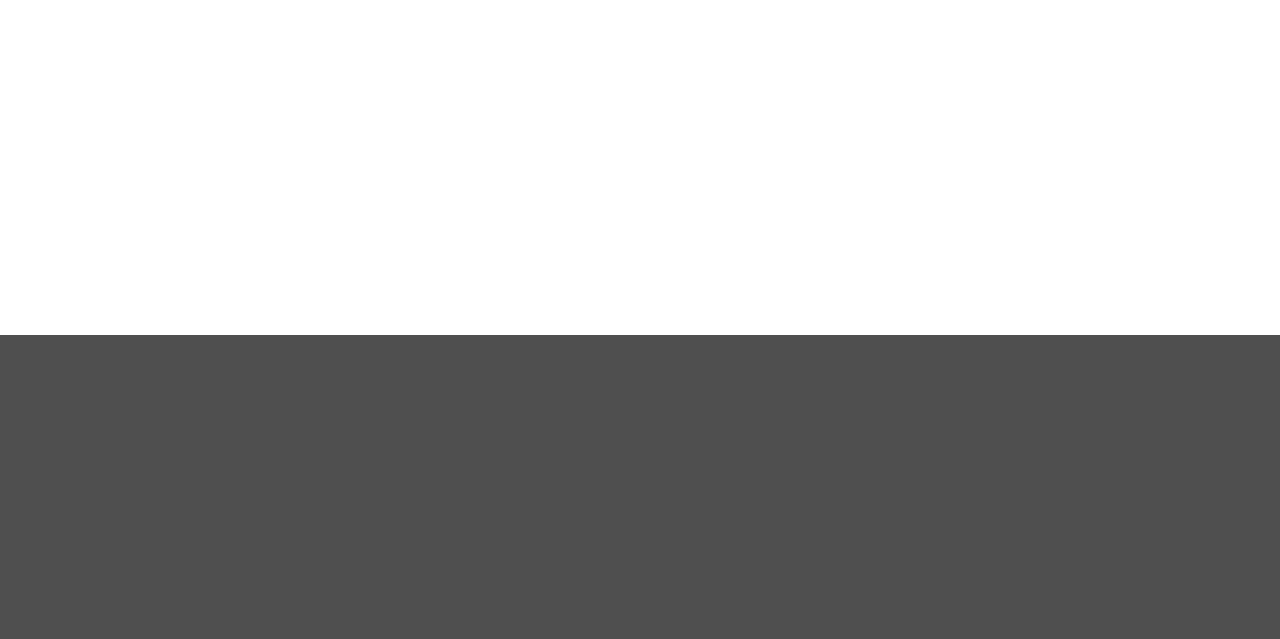
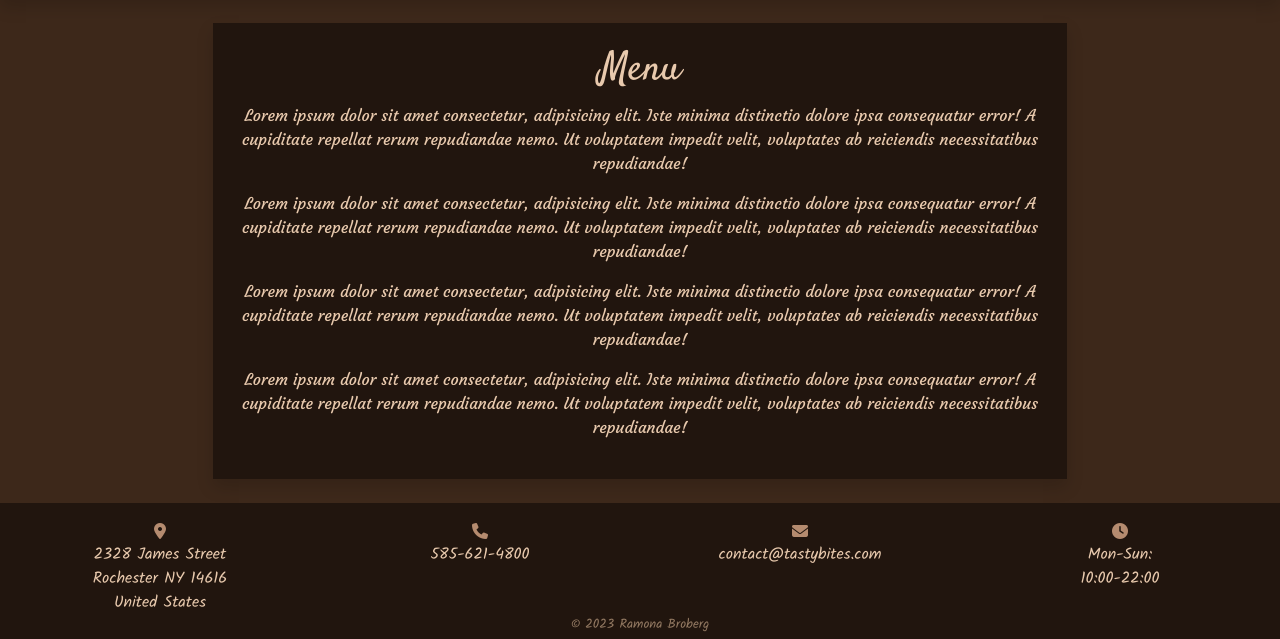
Before and after one commit to ramonabroberg/tasty-bites, a Django app: page / in a window 1280 px wide. Shown: the part 465-1104 px from the top of the page. Before the commit the page ends 800 px from the top, so only its background shows below. Run offline with Django 3.2, Linux system fonts and the light colour scheme; some libraries are stand-ins or nearby versions.

Commit message:
Add menu, footer and css to base.html

```diff
--- a/static/css/style.css
+++ b/static/css/style.css
@@ -1,14 +1,22 @@
-.center {
-    text-align: center;
+body {
+    background-color: #3d281a;
+}
+
+.text-shadow {
+    text-shadow: 2px 2px 4px #080808;
 }
 
 .navbar-bg {
-    background-color: darkorange;
+    background-color: #21150e;
 }
 
 .navbar-brand {
-    font-family: Satisfy;
+    font-family: Satisfy, sans-serif;
     font-size: 25px;
+}
+
+.navbar-nav li {
+    font-family: Courgette, sans-serif;
 }
 
 .image-container {
@@ -23,13 +31,53 @@
     height: 100%;
     object-fit: cover;
     filter: brightness(0.5);
+    padding: 0;
 }
 
-.title {
-    font-family: Satisfy;
+h1, h2, h3 {
+    font-family: Satisfy, sans-serif;
 }
 
 .title h1 {
     font-size: 100px;
     margin: 0;
 }
+
+.title h1, h3 {
+    color: #fff3e8;
+}
+
+.book-btn {
+    background-color: #e8c9ad;
+    color: #3d281a;
+    border: 2px solid #3d281a;
+    font-family: 'Satisfy';
+    font-size: 25px;
+    padding: 4px 12px 0 12px;
+}
+
+.menu {
+    color: #e8c9ad;
+    background-color: #21150e;
+    font-family: Courgette, sans-serif;
+}
+
+footer {
+    color: #e8c9ad;
+    background-color: #21150e;
+}
+
+footer p {
+    margin-bottom: 0;
+    font-family: Kalam, sans-serif;
+}
+
+i {
+    color: #b58b6f;
+}
+
+.copyright {
+    margin-bottom: 5px;
+    font-size: small;
+    color: #937962;
+}
--- a/templates/base.html
+++ b/templates/base.html
@@ -7,8 +7,8 @@
     <meta http-equiv="X-UA-Compatible" content="IE=edge">
     <link rel="preconnect" href="https://fonts.googleapis.com">
     <link rel="preconnect" href="https://fonts.gstatic.com" crossorigin>
-    <link href="https://fonts.googleapis.com/css2?family=Satisfy&display=swap" rel="stylesheet">
-    <link rel="stylesheet" href="https://cdn.jsdelivr.net/npm/@fortawesome/fontawesome-free@6.4.2/css/fontawesome.min.css">
+    <link href="https://fonts.googleapis.com/css2?family=Courgette&family=Kalam:wght@300;400;700&family=Satisfy&display=swap"
+        rel="stylesheet">
     <meta name="viewport" content="width=device-width, initial-scale=1.0">
     <link href="https://cdn.jsdelivr.net/npm/bootstrap@5.3.2/dist/css/bootstrap.min.css" rel="stylesheet"
         integrity="sha384-T3c6CoIi6uLrA9TneNEoa7RxnatzjcDSCmG1MXxSR1GAsXEV/Dwwykc2MPK8M2HN" crossorigin="anonymous">
@@ -23,7 +23,7 @@
 
     <!-- Navigation -->
 
-    <nav class="navbar navbar-expand-md bg-black bg-gradient">
+    <nav class="navbar navbar-expand-md navbar-bg bg-gradient">
         <div class="container-fluid">
             <a class="navbar-brand satisfy-font text-light" href="/">Tasty Bites</a>
             <button class="navbar-toggler" type="button" data-bs-toggle="collapse" data-bs-target="#navbarSupportedContent"
@@ -60,18 +60,63 @@
 
     <!-- Hero image -->
 
-    <div class="image-container">
+    <div class="image-container shadow">
         <img src="https://res.cloudinary.com/dpk2gl3yf/image/upload/v1699896390/restaurant3_ryzq8n.jpg" class="hero-image" alt="Image of restaurant table">
-        <div class="title position-absolute top-50 start-50 translate-middle text-light center">
+        <div class="title position-absolute top-50 start-50 translate-middle text-center">
             <h3>Welcome to</h3>
             <h1>Tasty Bites</h1>
-            <a href="#" class="btn btn-lg btn-light mt-4">Book now!</a>
+            <a href="#" class="btn book-btn mt-4">Book Reservation</a>
         </div>
     </div>
 
     {% block content %}
     {% endblock content %}
 
+    <div class="container-fluid">
+        <div class="row">
+            <div class="col-md-8 offset-md-2 mt-4 p-4 shadow text-center menu">
+                <h2 class="fs-1"> Menu</h1>
+                <p>Lorem ipsum dolor sit amet consectetur, adipisicing elit. Iste minima distinctio dolore ipsa consequatur error! A cupiditate repellat rerum repudiandae nemo. Ut voluptatem impedit velit, voluptates ab reiciendis necessitatibus repudiandae!</p>
+                <p>Lorem ipsum dolor sit amet consectetur, adipisicing elit. Iste minima distinctio dolore ipsa consequatur error! A
+                    cupiditate repellat rerum repudiandae nemo. Ut voluptatem impedit velit, voluptates ab reiciendis necessitatibus
+                    repudiandae!</p>
+                <p>Lorem ipsum dolor sit amet consectetur, adipisicing elit. Iste minima distinctio dolore ipsa consequatur error! A
+                        cupiditate repellat rerum repudiandae nemo. Ut voluptatem impedit velit, voluptates ab reiciendis necessitatibus
+                        repudiandae!</p>
+                <p>Lorem ipsum dolor sit amet consectetur, adipisicing elit. Iste minima distinctio dolore ipsa consequatur error! A
+                            cupiditate repellat rerum repudiandae nemo. Ut voluptatem impedit velit, voluptates ab reiciendis necessitatibus
+                            repudiandae!</p>
+            </div>
+        </div>
+    </div>
+
+    <footer class="container-fluid mt-4">
+        <div class="row justify-content-center pt-3">
+            <div class="col-6 col-md-3 text-center">
+                <i class="fa-solid fa-location-dot"></i>
+                <p>2328 James Street<br>Rochester NY 14616<br>United States</p>
+            </div>
+            <div class="col-6 col-md-3 text-center">
+                <i class="fa-solid fa-phone"></i>
+                <p>585-621-4800</p>
+            </div>
+            <div class="col-6 col-md-3 text-center">
+                <i class="fa-solid fa-envelope"></i>
+                <p>contact@tastybites.com</p>
+            </div>
+            <div class="col-6 col-md-3 text-center">
+                <i class="fa-solid fa-clock"></i>
+                <p>Mon-Sun:<br>10:00-22:00</p>
+            </div>
+        </div>
+        <div class="row">
+            <div class="col-8 offset-2 text-center">
+                <p class="copyright">&copy; 2023 Ramona Broberg</p>
+            </div>
+        </div>
+    </footer>
+
+    <script src="https://kit.fontawesome.com/76fb734834.js" crossorigin="anonymous"></script>
     <script src="https://cdn.jsdelivr.net/npm/bootstrap@5.3.2/dist/js/bootstrap.bundle.min.js"
         integrity="sha384-C6RzsynM9kWDrMNeT87bh95OGNyZPhcTNXj1NW7RuBCsyN/o0jlpcV8Qyq46cDfL"
         crossorigin="anonymous"></script>
```
